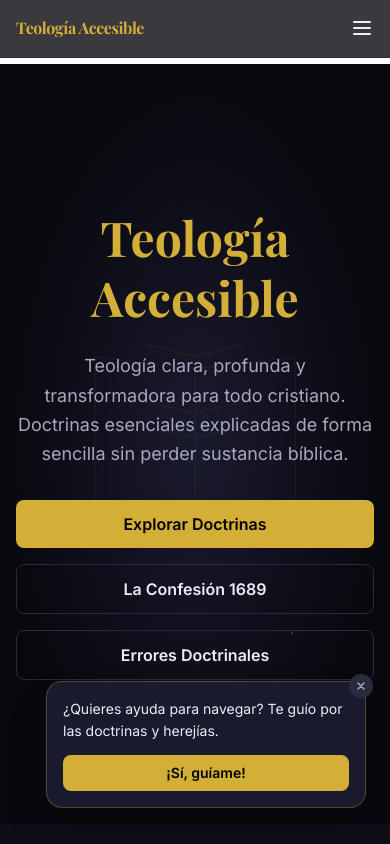
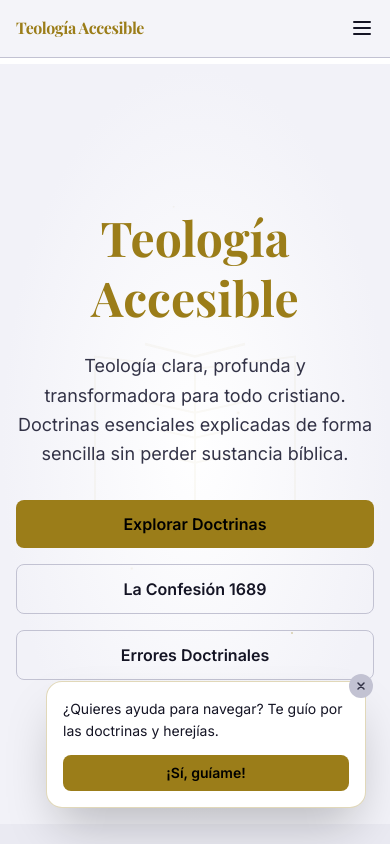
Before and after one commit to fabioledezma/teologia-bautista, a Next.js app: page / in a window 390 px wide. Shown: the top 844 px of the page. Built offline with nearby package versions, Linux system fonts and the light colour scheme; a web font is replaced by a local one.

Commit message:
Default to light mode (swap :root and html.dark), fix hamburger X button — exclude button from outside-click handler

```diff
--- a/src/app/globals.css
+++ b/src/app/globals.css
@@ -14,26 +14,6 @@ body {
 
 @layer base {
   :root {
-    --color-gold: 212 175 55;
-    --color-gold-light: 232 200 106;
-    --color-gold-dark: 184 148 30;
-    --color-gold-dim: 160 136 48;
-    --color-surface: 8 8 14;
-    --color-surface-1: 14 14 24;
-    --color-surface-2: 20 20 31;
-    --color-surface-card: 26 26 46;
-    --color-surface-hover: 34 34 58;
-    --color-text: 236 236 245;
-    --color-text-2: 168 168 192;
-    --color-text-3: 110 110 136;
-    --color-border: 42 42 62;
-    --color-border-2: 58 58 80;
-    --color-bg-body: 8 8 14;
-    --color-text-body: 236 236 245;
-    --shadow-gold: 0 0 30px rgba(212, 175, 55, 0.3);
-  }
-
-  html.light {
     --shadow-gold: 0 0 20px rgba(150, 120, 25, 0.2);
     --color-gold: 155 125 25;
     --color-gold-light: 180 150 45;
@@ -51,6 +31,26 @@ body {
     --color-border-2: 176 176 194;
     --color-bg-body: 242 242 248;
     --color-text-body: 20 20 36;
+  }
+
+  html.dark {
+    --shadow-gold: 0 0 30px rgba(212, 175, 55, 0.3);
+    --color-gold: 212 175 55;
+    --color-gold-light: 232 200 106;
+    --color-gold-dark: 184 148 30;
+    --color-gold-dim: 160 136 48;
+    --color-surface: 8 8 14;
+    --color-surface-1: 14 14 24;
+    --color-surface-2: 20 20 31;
+    --color-surface-card: 26 26 46;
+    --color-surface-hover: 34 34 58;
+    --color-text: 236 236 245;
+    --color-text-2: 168 168 192;
+    --color-text-3: 110 110 136;
+    --color-border: 42 42 62;
+    --color-border-2: 58 58 80;
+    --color-bg-body: 8 8 14;
+    --color-text-body: 236 236 245;
   }
 
   body {
--- a/src/app/layout.tsx
+++ b/src/app/layout.tsx
@@ -44,7 +44,7 @@ export default function RootLayout({
     <html lang="es" className="scroll-smooth" suppressHydrationWarning>
       <head>
         <script dangerouslySetInnerHTML={{
-          __html: `(function(){try{var t=localStorage.getItem('theme');if(t==='light')document.documentElement.classList.add('light')}catch(e){}})()`
+          __html: `(function(){try{var t=localStorage.getItem('theme');if(t==='dark')document.documentElement.classList.add('dark')}catch(e){}})()`
         }} />
       </head>
       <body className={`min-h-screen flex flex-col overflow-x-hidden ${playfair.variable} ${inter.variable} ${crimson.variable}`}>
--- a/src/components/Navbar.tsx
+++ b/src/components/Navbar.tsx
@@ -20,6 +20,7 @@ export default function Navbar() {
   const [visible, setVisible] = useState(true);
   const [lastScrollY, setLastScrollY] = useState(0);
   const menuRef = useRef<HTMLDivElement>(null);
+  const btnRef = useRef<HTMLButtonElement>(null);
 
   useEffect(() => {
     const handleScroll = () => {
@@ -53,7 +54,12 @@ export default function Navbar() {
   useEffect(() => {
     if (!isOpen) return;
     const handleClick = (e: MouseEvent) => {
-      if (menuRef.current && !menuRef.current.contains(e.target as Node)) {
+      if (
+        menuRef.current &&
+        !menuRef.current.contains(e.target as Node) &&
+        btnRef.current &&
+        !btnRef.current.contains(e.target as Node)
+      ) {
         setIsOpen(false);
       }
     };
@@ -103,6 +109,7 @@ export default function Navbar() {
 
         {/* Mobile hamburger */}
         <button
+          ref={btnRef}
           onClick={() => setIsOpen(!isOpen)}
           className="md:hidden p-2 -mr-2 text-text hover:text-gold transition-colors active:scale-90"
           aria-label={isOpen ? 'Cerrar menú' : 'Abrir menú'}
--- a/src/components/ThemeToggle.tsx
+++ b/src/components/ThemeToggle.tsx
@@ -3,19 +3,19 @@
 import { useState, useEffect } from 'react';
 
 export default function ThemeToggle() {
-  const [dark, setDark] = useState(true);
+  const [dark, setDark] = useState(false);
 
   useEffect(() => {
     const saved = localStorage.getItem('theme');
-    const isDark = saved === 'dark' || (!saved && true);
+    const isDark = saved === 'dark';
     setDark(isDark);
-    document.documentElement.classList.toggle('light', !isDark);
+    document.documentElement.classList.toggle('dark', isDark);
   }, []);
 
   const toggle = () => {
     const next = !dark;
     setDark(next);
-    document.documentElement.classList.toggle('light', !next);
+    document.documentElement.classList.toggle('dark', next);
     localStorage.setItem('theme', next ? 'dark' : 'light');
   };
 
```
